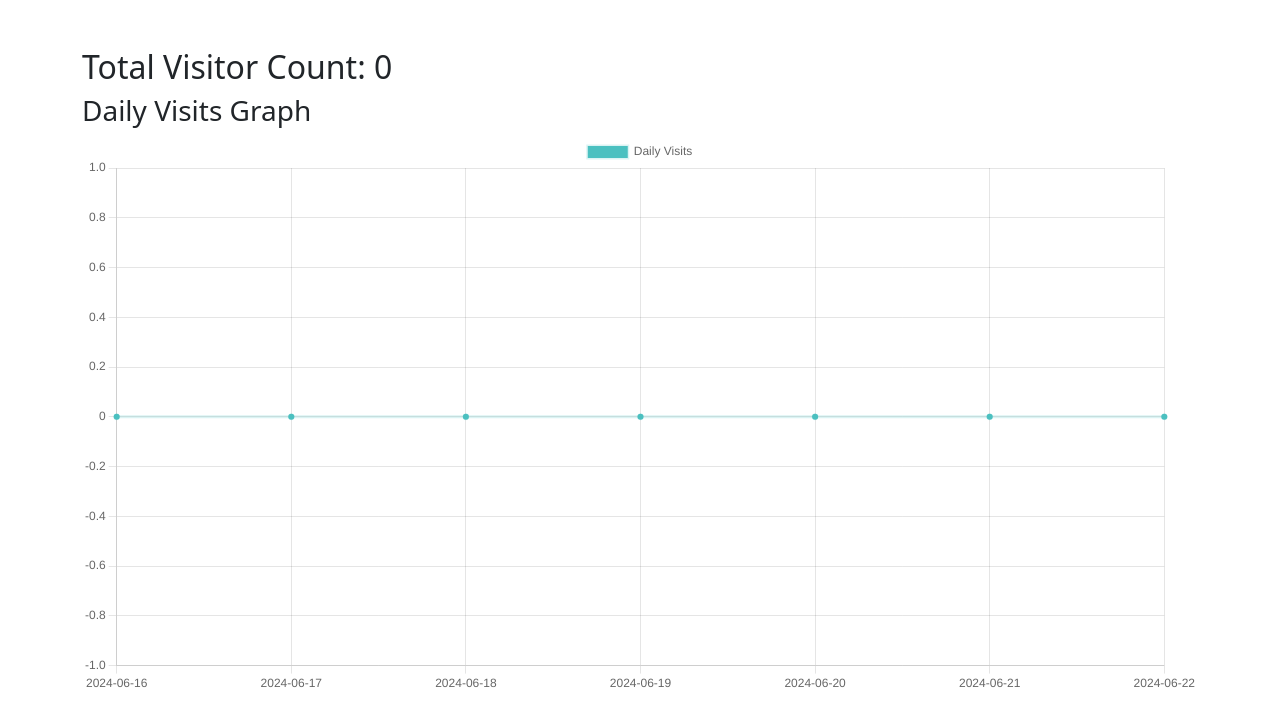
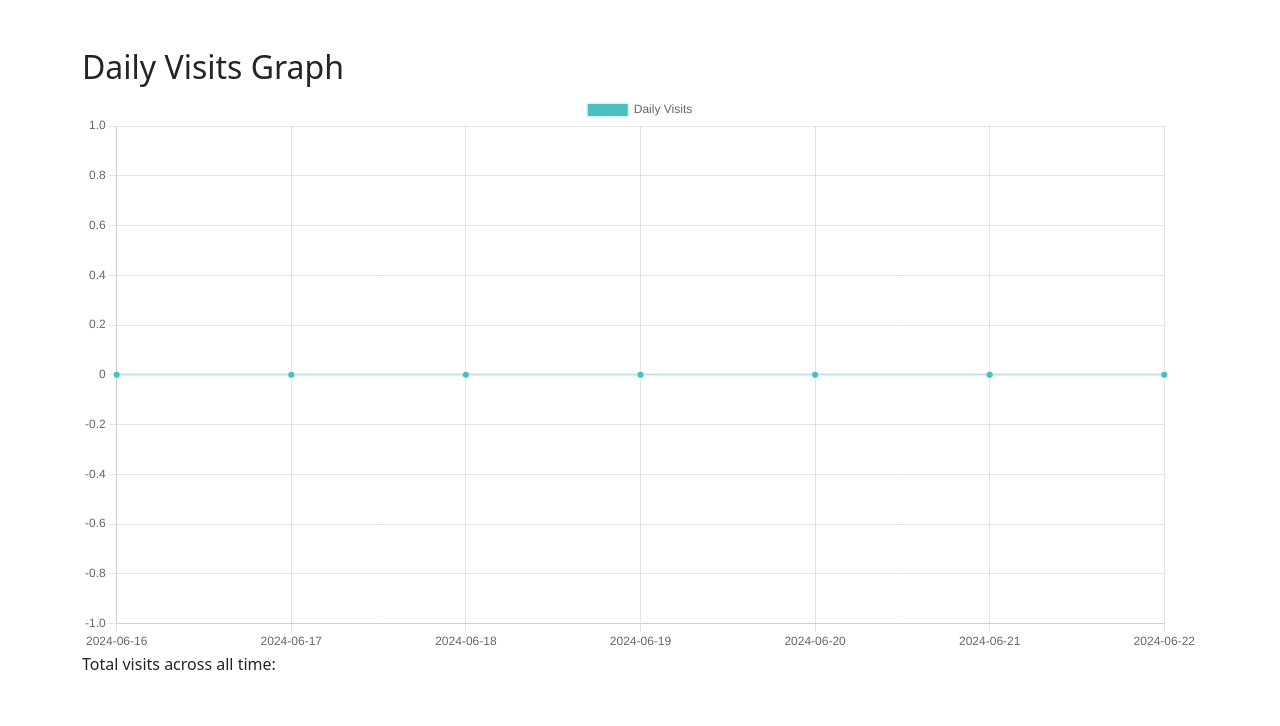
Before and after one commit to KavinduPramod/SouthernParadise, a React (Vite) app: page /Graph in a window 1280 px wide. Shown: the top 726 px of the page. Built offline with nearby package versions, Linux system fonts and the light colour scheme.

Commit message:
feat: Update VisitGraph component to display total visits across all time

```diff
--- a/src/pages/graph.jsx
+++ b/src/pages/graph.jsx
@@ -29,8 +29,12 @@ function VisitGraph() {
       visitCounts.unshift(visitCount ? parseInt(visitCount) : 0);
       labels.unshift(dateString);
     }
-    const totalVisitCounts = visitCounts.reduce((a, b) => a + b, 0);
-    setTotalVisitCount(totalVisitCounts);
+
+    // Get total visit count from local storage
+    const totalCount = localStorage.getItem("totalVisitCount");
+    console.log(totalCount);
+    console.log(visitCounts);
+    setTotalVisitCount(totalCount);
 
     setData({
       labels: labels,
@@ -47,11 +51,11 @@ function VisitGraph() {
   }, []);
 
   return (
-    <div className="container my-5 h-50">
+    <div className="container my-5 h-1/2">
       <div className="VisitGraph">
-        <h2>Total Visitor Count: {totalVisitCount}</h2>
-        <h3>Daily Visits Graph</h3>
+        <h2>Daily Visits Graph</h2>
         <Line data={data} />
+        <p>Total visits across all time: {totalVisitCount}</p>
       </div>
     </div>
   );
--- a/src/pages/home.jsx
+++ b/src/pages/home.jsx
@@ -14,14 +14,14 @@ import { useEffect, useState } from "react";
 
 const Home = () => {
   const [visitCount, setVisitCount] = useState(0);
+  const today = new Date().toISOString().split("T")[0];
 
   useEffect(() => {
-    const today = new Date().toISOString().split("T")[0];
     const userVisited = localStorage.getItem(`userVisited_${today}`);
     let currentCount = localStorage.getItem(`visitCount_${today}`);
+    let totalCount = localStorage.getItem("totalVisitCount");
 
     if (!userVisited) {
-      // If the user hasn't been counted today, increment the visit count
       if (currentCount) {
         currentCount = parseInt(currentCount) + 1;
       } else {
@@ -29,6 +29,11 @@ const Home = () => {
       }
       localStorage.setItem(`visitCount_${today}`, currentCount);
       localStorage.setItem(`userVisited_${today}`, "true");
+
+      // Update total visit count
+      totalCount = totalCount ? parseInt(totalCount) + 1 : 1;
+      localStorage.setItem("totalVisitCount", totalCount);
+      console.log(`Updated total visit count: ${totalCount}`); // Debugging line
     } else {
       currentCount = parseInt(currentCount);
     }
```
